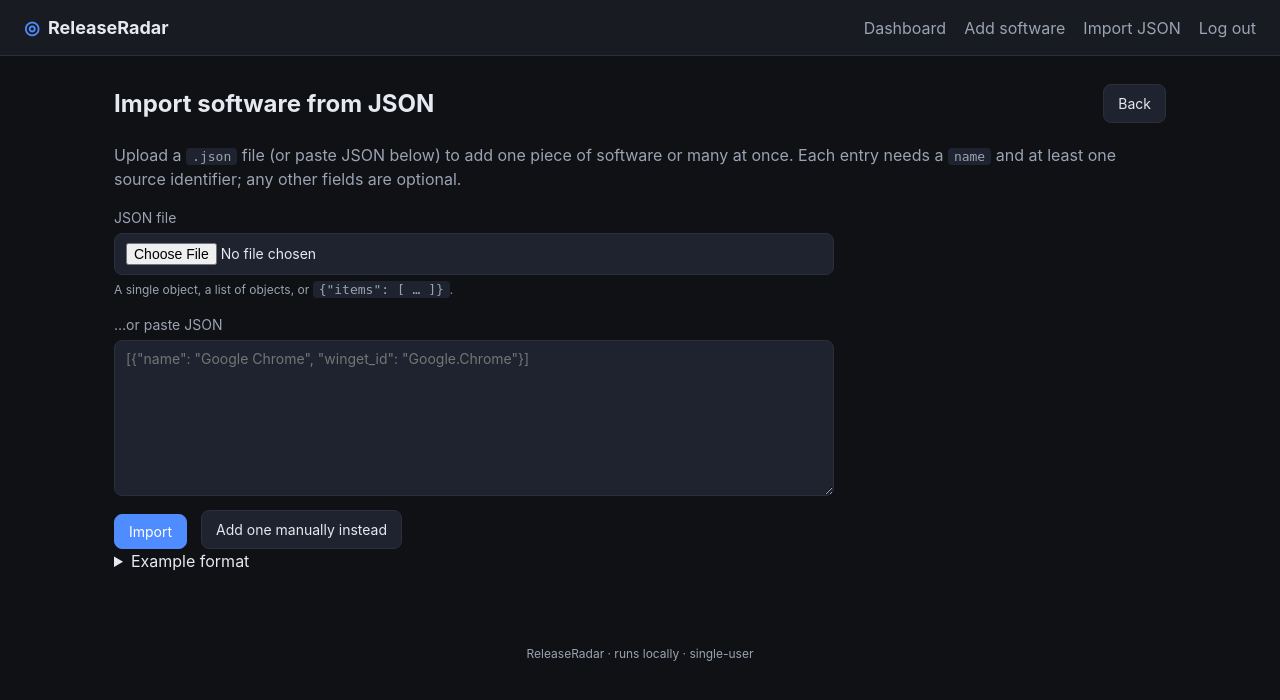
After one commit to emilyyadamss/ReleaseRadar, a Flask app: page /import in a window 1280 px wide. The commit adds this page. Shown: the top 700 px of the page. Run offline with Flask 3, Linux system fonts and the light colour scheme; the visitor is signed in with stand-in values (Sample User, id 1).

Commit message:
Added more components

```diff
--- a/app.py
+++ b/app.py
@@ -46,18 +46,33 @@ def create_app():
     return app
 
 
+ITEM_FIELDS = (
+    "name", "platform", "current_version",
+    "winget_id", "choco_id", "patchmypc_name", "homebrew_cask", "rss_url",
+    "manual_version", "notes",
+)
+
+
 def _form_to_item(form):
-    return {
-        "name": form.get("name", "").strip(),
-        "platform": form.get("platform", "windows").strip(),
-        "current_version": form.get("current_version", "").strip(),
-        "winget_id": form.get("winget_id", "").strip(),
-        "choco_id": form.get("choco_id", "").strip(),
-        "patchmypc_name": form.get("patchmypc_name", "").strip(),
-        "homebrew_cask": form.get("homebrew_cask", "").strip(),
-        "rss_url": form.get("rss_url", "").strip(),
-        "notes": form.get("notes", "").strip(),
-    }
+    item = {f: form.get(f, "").strip() for f in ITEM_FIELDS}
+    item["platform"] = item["platform"] or "windows"
+    return item
+
+
+def _json_to_item(obj):
+    """Normalise one JSON object into a watchlist item.
+
+    Accepts the same keys as the add form. Missing keys default to blank and
+    every value is coerced to a trimmed string, so a numeric version in the
+    JSON works as well as a quoted one.
+    """
+    def value(key):
+        raw = obj.get(key)
+        return "" if raw is None else str(raw).strip()
+
+    item = {f: value(f) for f in ITEM_FIELDS}
+    item["platform"] = item["platform"] or "windows"
+    return item
 
 
 def register_routes(app):
@@ -163,6 +178,56 @@ def register_routes(app):
             return render_template("form.html", item=data, mode="add")
         return render_template("form.html", item={}, mode="add")
 
+    @app.route("/import", methods=["GET", "POST"])
+    @auth.login_required
+    def import_json():
+        if request.method == "GET":
+            return render_template("import.html")
+
+        raw = _read_import_payload(request)
+        if not raw.strip():
+            flash("Choose a JSON file or paste JSON to import.", "error")
+            return render_template("import.html")
+
+        try:
+            payload = json.loads(raw)
+        except (ValueError, TypeError) as exc:
+            flash(f"Could not parse JSON: {exc}", "error")
+            return render_template("import.html")
+
+        entries = _import_entries(payload)
+        if entries is None:
+            flash("JSON must be a software object, a list of them, "
+                  "or {\"items\": [ ... ]}.", "error")
+            return render_template("import.html")
+
+        added, errors = 0, []
+        for i, entry in enumerate(entries, 1):
+            if not isinstance(entry, dict):
+                errors.append(f"Entry {i}: not a JSON object.")
+                continue
+            data = _json_to_item(entry)
+            if not data["name"]:
+                errors.append(f"Entry {i}: missing \"name\".")
+            elif not any(data[c] for c in REGISTRY):
+                errors.append(
+                    f"Entry {i} ({data['name']}): no source identifier "
+                    "(winget_id, choco_id, …).")
+            else:
+                database.add_item(data)
+                added += 1
+
+        if added:
+            flash(f"Imported {added} item(s).", "success")
+        if errors:
+            shown = "; ".join(errors[:10])
+            extra = "" if len(errors) <= 10 else f" (+{len(errors) - 10} more)"
+            flash(f"Skipped {len(errors)} entr"
+                  f"{'y' if len(errors) == 1 else 'ies'}: {shown}{extra}", "error")
+        if added:
+            return redirect(url_for("dashboard"))
+        return render_template("import.html")
+
     @app.route("/edit/<int:item_id>", methods=["GET", "POST"])
     @auth.login_required
     def edit(item_id):
@@ -259,6 +324,30 @@ def _parse_json(value):
         return {}
 
 
+def _read_import_payload(req):
+    """Raw JSON text from an upload, falling back to a pasted-in textarea."""
+    upload = req.files.get("file")
+    if upload and upload.filename:
+        return upload.read().decode("utf-8", errors="replace")
+    return req.form.get("pasted", "")
+
+
+def _import_entries(payload):
+    """Coerce a parsed JSON payload into a list of entry dicts.
+
+    Accepts one software object, a bare list of them, or a wrapper object with
+    an ``items`` (or ``software``) list. Returns None if the shape is unusable.
+    """
+    if isinstance(payload, list):
+        return payload
+    if isinstance(payload, dict):
+        for key in ("items", "software"):
+            if isinstance(payload.get(key), list):
+                return payload[key]
+        return [payload]
+    return None
+
+
 def _check_summary(name, result):
     if result["status"] == "update_available":
         return (f"{name}: update available → {result['latest_version']} "
--- a/database.py
+++ b/database.py
@@ -32,6 +32,7 @@ CREATE TABLE IF NOT EXISTS watchlist (
     patchmypc_name  TEXT,                              -- substring of PatchMyPC title
     homebrew_cask   TEXT,                              -- e.g. google-chrome
     rss_url         TEXT,                              -- vendor release-notes/RSS URL
+    manual_version  TEXT,                              -- internal tool: latest version, entered by hand
 
     notes           TEXT,
 
@@ -64,6 +65,18 @@ def get_conn():
 def init_db():
     with get_conn() as conn:
         conn.executescript(SCHEMA)
+        _migrate(conn)
+
+
+def _migrate(conn):
+    """Add columns introduced after a database was first created.
+
+    CREATE TABLE IF NOT EXISTS leaves an existing watchlist untouched, so new
+    source columns have to be added explicitly for upgraders.
+    """
+    have = {row["name"] for row in conn.execute("PRAGMA table_info(watchlist)")}
+    if "manual_version" not in have:
+        conn.execute("ALTER TABLE watchlist ADD COLUMN manual_version TEXT")
 
 
 # --- Settings helpers -----------------------------------------------------
@@ -88,6 +101,7 @@ def set_setting(key, value):
 WATCHLIST_FIELDS = (
     "name", "platform", "current_version",
     "winget_id", "choco_id", "patchmypc_name", "homebrew_cask", "rss_url",
+    "manual_version",
     "notes",
 )
 
--- a/templates/base.html
+++ b/templates/base.html
@@ -15,6 +15,7 @@
     <nav>
       <a href="{{ url_for('dashboard') }}">Dashboard</a>
       <a href="{{ url_for('add') }}">Add software</a>
+      <a href="{{ url_for('import_json') }}">Import JSON</a>
       <form action="{{ url_for('logout') }}" method="post" class="inline">
         <button type="submit" class="link-btn">Log out</button>
       </form>
--- /dev/null
+++ b/templates/import.html
@@ -0,0 +1,60 @@
+{% extends "base.html" %}
+{% block title %}Import software · ReleaseRadar{% endblock %}
+{% block content %}
+<div class="page-head">
+  <h1>Import software from JSON</h1>
+  <a class="btn" href="{{ url_for('dashboard') }}">Back</a>
+</div>
+
+<p class="muted">
+  Upload a <code>.json</code> file (or paste JSON below) to add one piece of
+  software or many at once. Each entry needs a <code>name</code> and at least
+  one source identifier; any other fields are optional.
+</p>
+
+<form method="post" class="stack form-wide"
+      action="{{ url_for('import_json') }}" enctype="multipart/form-data">
+
+  <label>JSON file
+    <input type="file" name="file" accept=".json,application/json">
+    <span class="hint">A single object, a list of objects, or
+      <code>{"items": [ … ]}</code>.</span>
+  </label>
+
+  <label>…or paste JSON
+    <textarea name="pasted" rows="8"
+              placeholder='[{"name": "Google Chrome", "winget_id": "Google.Chrome"}]'></textarea>
+  </label>
+
+  <div class="field-row">
+    <button type="submit" class="btn primary">Import</button>
+    <a class="btn" href="{{ url_for('add') }}">Add one manually instead</a>
+  </div>
+</form>
+
+<details class="stack">
+  <summary>Example format</summary>
+  <pre class="code-block">[
+  {
+    "name": "Google Chrome",
+    "platform": "both",
+    "current_version": "120.0.6099.110",
+    "winget_id": "Google.Chrome",
+    "choco_id": "googlechrome",
+    "homebrew_cask": "google-chrome"
+  },
+  {
+    "name": "Internal Dashboard",
+    "platform": "windows",
+    "manual_version": "2.5.1",
+    "notes": "Homegrown tool"
+  }
+]</pre>
+  <p class="muted small">
+    Recognised fields: <code>name</code>, <code>platform</code>
+    (windows / mac / both), <code>current_version</code>, <code>winget_id</code>,
+    <code>choco_id</code>, <code>patchmypc_name</code>, <code>homebrew_cask</code>,
+    <code>rss_url</code>, <code>manual_version</code>, <code>notes</code>.
+  </p>
+</details>
+{% endblock %}
```
Also changed, not shown: sources/__init__.py (+5 -2 lines), sources/manual.py (added, +21 -0 lines), templates/form.html (+11 -1 lines), README.md.
